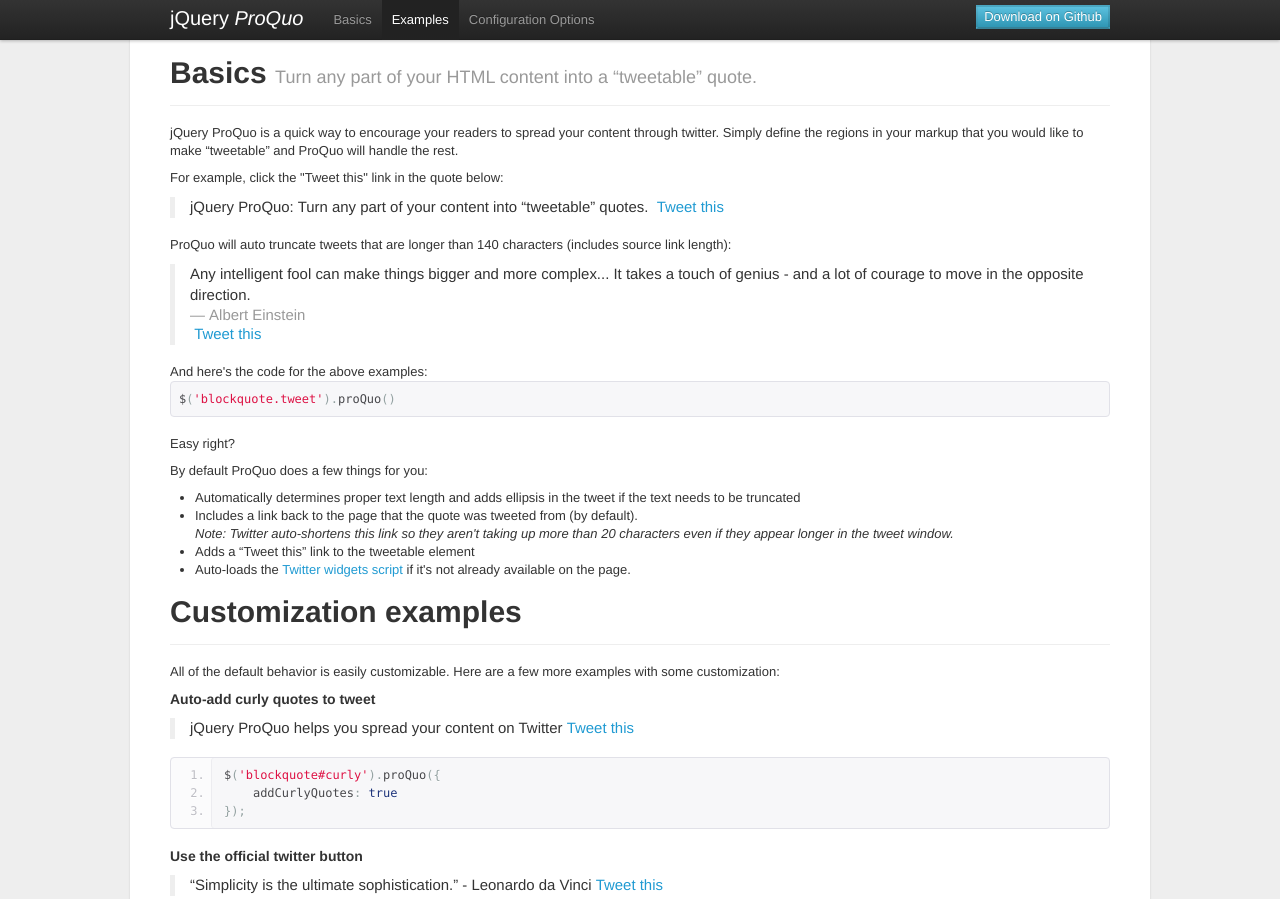
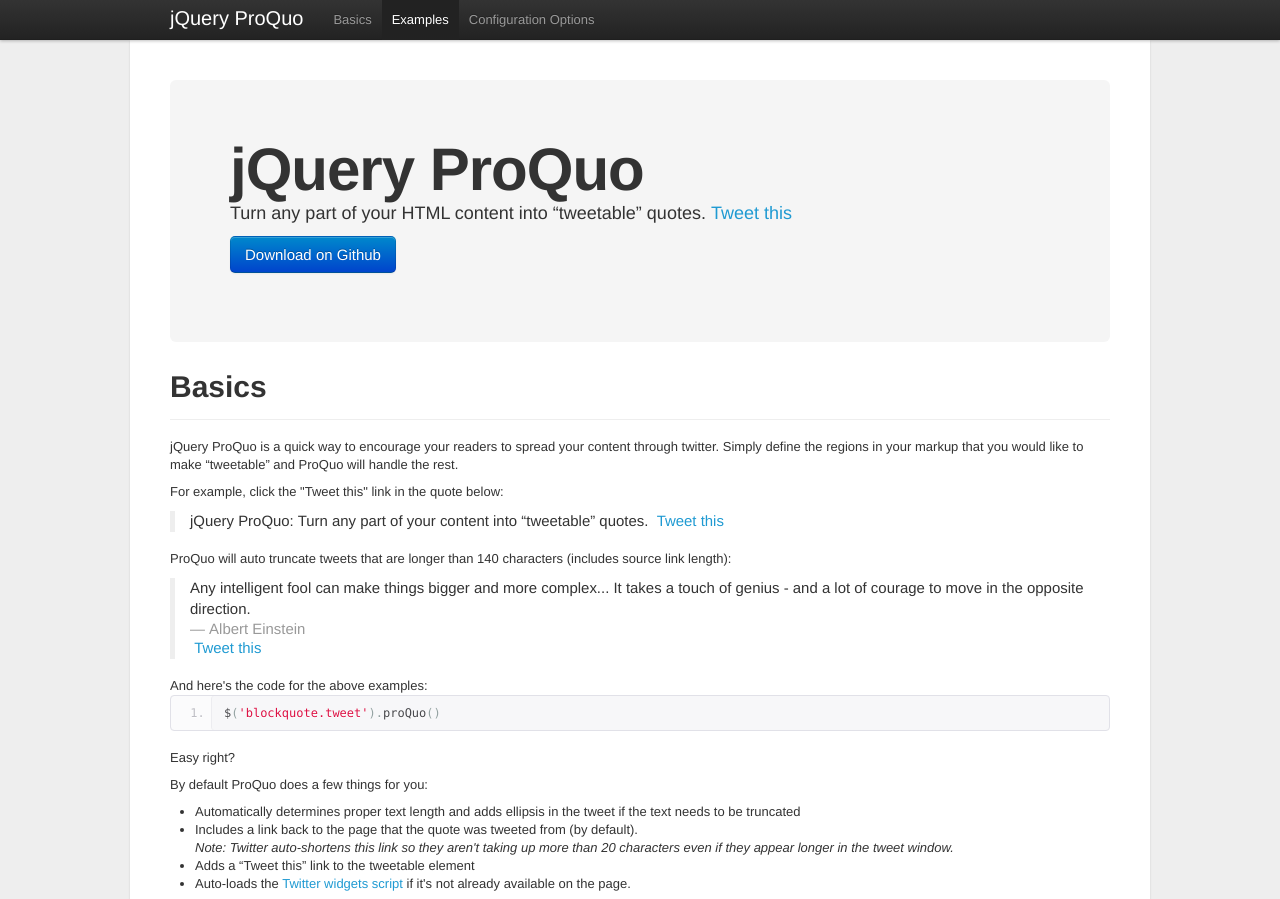
Before and after one commit to wmdmark/jquery-proquo, a plain HTML site: page index.html in a window 1280 px wide. Shown: the top 899 px of the page. Drawn offline with Linux system fonts and the light colour scheme; a script that the page names is missing.

Commit message:
style tweaks

```diff
--- a/css/styles.css
+++ b/css/styles.css
@@ -1,5 +1,9 @@
 html, body {
 	background-color: #eee;
+}
+
+body {
+	padding-top: 40px;
 }
 
 
--- a/index.html
+++ b/index.html
@@ -27,7 +27,7 @@
         $('a.tooltip').tooltip();
 
         // standard & long quote
-        $("blockquote.tweet").proQuo();
+        $(".tweet").proQuo();
 
         // twitter button
         $('blockquote#davinci').proQuo({
@@ -80,12 +80,8 @@
         $("blockquote.tweet-button").proQuo({
             useTwitterButton: true,
             addCurlyQuotes: true
-        })
+        });
 
-        $("#btnGithub").bind("click", function(e) {
-            e.preventDefault();
-            window.location = $(this).data("url");
-        });
     });
     </script>
 
@@ -95,7 +91,7 @@
     <div id="navbar" class="navbar navbar-fixed-top">
         <div class="navbar-inner">
             <div class="container">
-                <a class="brand" href="#">jQuery <em>ProQuo</em></a>
+                <a class="brand" href="#">jQuery ProQuo</a>
                 <ul class="nav">
                     <li class="active"><a href="#basic">Basics</a></li>
                     <li><a href="#examples">Examples</a></li>
@@ -103,7 +99,7 @@
                 </ul>
                 <ul class="nav pull-right">
                     <li>
-                        <button id="btnGithub" class="btn-info" data-url="https://github.com/wmdmark/jquery-proquo">Download on Github</button>
+
                     </li>
                 </ul>
             </div>
@@ -111,12 +107,22 @@
     </div>
 
     <div class="container">
+
+
+
         <div class="content">
 
+<div class="hero-unit">
+  <h1>jQuery ProQuo</h1>
+  <p class="tweet">Turn any part of your HTML content into &ldquo;tweetable&rdquo; quotes.</p>
+  <p>
+    <a id="btnGithub" class="btn btn-large btn-primary" href="https://github.com/wmdmark/jquery-proquo">Download on Github</a>
+  </p>
+</div>
 
             <section id="basic">
                 <div class="page-header">
-                    <h1>Basics <small>Turn any part of your HTML content into a &ldquo;tweetable&rdquo; quote.</small></h1>
+                    <h1>Basics</h1>
                 </div>
                 <p>
                 jQuery ProQuo is a quick way to encourage your readers to spread your content through twitter. Simply define the regions
@@ -132,7 +138,7 @@
                 <small>Albert Einstein</small>
                 </blockquote>
                 And here's the code for the above examples:
-                <pre class="prettyprint">$('blockquote.tweet').proQuo()</pre>
+                <pre class="prettyprint linenums">$('blockquote.tweet').proQuo()</pre>
                 Easy right?
                 </p>
 
@@ -187,7 +193,7 @@
                         <div class="arrow-left"></div>
                         <p>&ldquo;Do or do not, there is no try.&rdquo;</p>
                         <small>Albus Dumbledore</small>
-                        <a href="#" data-placement="below" rel='tooltip' title='Tweet this!'><img src="images/tweet.png"></a>
+                        <a href="#" data-placement="below" title='Tweet this!'><img src="images/tweet.png"></a>
                     </blockquote>
                 </div>
 
@@ -270,7 +276,7 @@
 
             <section id="config">
                 <div class="page-header">
-                    <h1>All configuration options</h1>
+                    <h1>Configuration options</h1>
                 </div>
                 <h4>Variables</h4>
                 <dl>
```
